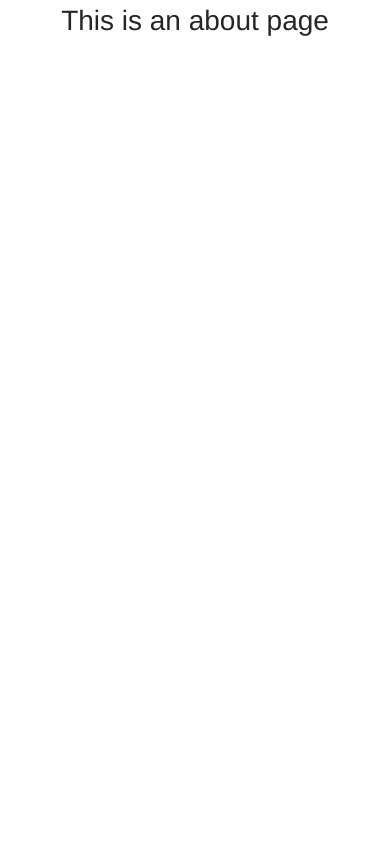
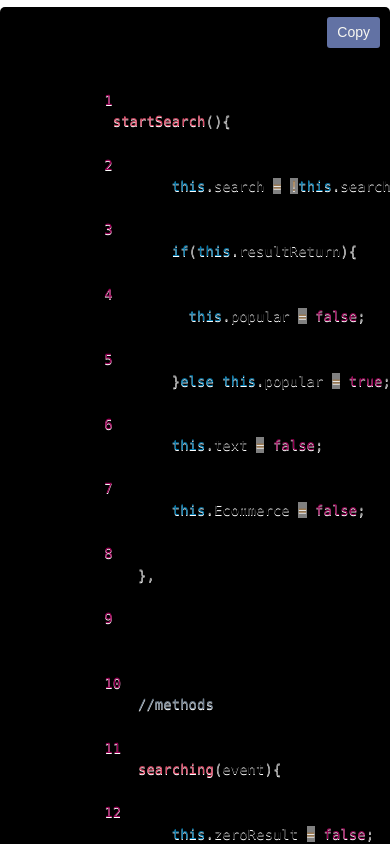
Before and after one commit to MarkYnot/profilioWeb, a Vue app in the folder client/: page /about in a window 390 px wide. Shown: the top 844 px of the page. Built offline with nearby package versions, Linux system fonts and the light colour scheme; what vue-cookies, vue-mini-player would draw is missing.

Commit message:
updated code editor

```diff
--- a/client/package.json
+++ b/client/package.json
@@ -8,17 +8,21 @@
   },
   "dependencies": {
     "@ant-design/icons-vue": "^6.1.0",
+    "@babel/parser": "^7.22.5",
     "ant-design-vue": "^1.7.8",
     "core-js": "^3.6.5",
     "element-ui": "^2.15.6",
     "face-api.js": "^0.22.2",
     "js-md5": "^0.7.3",
     "less": "^4.1.2",
+    "prettier": "^2.8.8",
+    "prismjs": "^1.29.0",
     "vue": "^2.6.11",
     "vue-clamp": "^0.4.0",
     "vue-cookies": "^1.7.4",
     "vue-lazyload": "^1.3.3",
     "vue-mini-player": "^0.2.1",
+    "vue-prism-component": "^2.0.0",
     "vue-router": "^3.2.0",
     "vue-simple-clamp": "^1.1.1",
     "vuex": "^3.4.0",
--- a/client/src/components/hearder.vue
+++ b/client/src/components/hearder.vue
@@ -152,10 +152,19 @@
       }
 }
 
+
+//for Galaxy fold
 @media screen and (max-width: 280px){
      .mobileList{
        font-size: 10px !important;
      }
+
+       .userInfoSlot{
+        grid-column: 2/5 !important;
+        margin-left: 20px;
+      }
+
+
 }
 
 .mobileList{
--- a/client/src/views/About.vue
+++ b/client/src/views/About.vue
@@ -1,5 +1,154 @@
 <template>
-  <div class="about">
-    <h1>This is an about page</h1>
+  <div class="code-container">
+    <pre class="code-editor">
+      <code id="codeBlock" class="language-javascript">
+        <span v-for="(line, index) in codeLines" :key="index" class="code-line">
+          <span class="line-number">{{ index + 1 }}</span>
+          <span v-html="highlightSyntax(line)"></span>
+        </span>
+      </code>
+    </pre>
+    <button @click="copyCode" :disabled="isCopied" class="copy-button">{{ copyButtonText }}</button>
   </div>
 </template>
+
+<script>
+import 'prismjs';
+import 'prismjs/themes/prism.css';
+import 'prismjs/components/prism-javascript';
+import 'prismjs/components/prism-markup';
+import 'prismjs/components/prism-css';
+
+export default {
+  data() {
+    return {
+      code: ` startSearch(){
+        this.search = !this.search;
+        if(this.resultReturn){
+          this.popular = false;
+        }else this.popular = true;
+        this.text = false;
+        this.Ecommerce = false;
+    },
+
+    //methods
+    searching(event){
+        this.zeroResult = false;
+
+
+        if(!event.target.value){
+          this.popular = true;
+          this.spinner = false;
+          this.resultReturn = false;
+          return
+        }
+        this.resultReturn = false;
+        this.spinner = true;
+        this.popular = false;
+
+        let reg = new RegExp(event.target.value)
+        let resultSet = []
+
+      this.projectList.forEach(item=>{
+            if(reg.test(item.name)){
+              resultSet.push(item)
+            }
+        })`,
+      codeLines: [],
+      isCopied: false,
+      copyButtonText: 'Copy',
+    };
+  },
+  created() {
+    this.codeLines = this.code.split('\n');
+    Prism.highlightAll();
+  },
+
+
+  methods: {
+    copyCode() {
+        const codeBlock = document.getElementById('codeBlock');
+        // const codeLines = Array.from(codeBlock.querySelectorAll('.code-line'));
+        const tempCodeBlock = codeBlock.cloneNode(true);
+
+        // Remove line numbers from the cloned code block
+        const lineNumbers = Array.from(tempCodeBlock.getElementsByClassName('line-number'));
+        lineNumbers.forEach(lineNumber => lineNumber.remove());
+      const codeWithoutLineNumbers = tempCodeBlock.innerText;
+      const normalizedCode = codeWithoutLineNumbers.replace(/^\s+/gm, '');
+
+
+          console.log(normalizedCode)
+
+
+        navigator.clipboard.writeText(normalizedCode)
+            .then(() => {
+              this.isCopied = true;
+              this.copyButtonText = 'Copied';
+
+              setTimeout(() => {
+                this.isCopied = false;
+                this.copyButtonText = 'Copy';
+              }, 2000);
+            })
+            .catch(error => {
+              console.error('Failed to copy the code:', error);
+            });
+    },
+
+
+    highlightSyntax(line) {
+      return Prism.highlight(line, Prism.languages.javascript, 'javascript');
+    },
+  },
+};
+</script>
+
+<style scoped>
+.code-container {
+  position: relative;
+}
+
+.code-editor {
+  position: relative;
+  background-color: black;
+  color: #212121;
+  padding: 20px;
+  border-radius: 5px;
+  font-family: 'Courier New', Courier, monospace;
+  font-size: 14px;
+  overflow-x: auto;
+  line-height: 1.4;
+}
+
+.code-line {
+  display: block;
+  position: relative;
+  height: 15px;
+  margin-top: 3px;
+}
+
+.line-number {
+  position: absolute;
+  left: -2.5em;
+  width: 2.5em;
+  text-align: right;
+  color: #757575;
+  user-select: none;
+  font-size: 14px;
+}
+
+.copy-button {
+  position: absolute;
+  top: 10px;
+  right: 10px;
+  padding: 5px 10px;
+  background-color: #6272a4;
+  color: #f8f8f2;
+  border: none;
+  border-radius: 3px;
+  cursor: pointer;
+  font-family: Arial, sans-serif;
+  font-size: 14px;
+}
+</style>
--- a/client/src/views/Book.vue
+++ b/client/src/views/Book.vue
@@ -57,8 +57,27 @@ export default {
 
   },
 
-  method(){
+  methods:{
+    test(){
+         const codeBlock = document.getElementById('codeBlock');
+        const codeLines = Array.from(codeBlock.querySelectorAll('.code-line'));
+        const codeWithoutLineNumbers = codeLines.map(line => line.innerText.replace(/^\d+\s/, '')).join('\n');
 
+        const tempTextarea = document.createElement('textarea');
+        tempTextarea.value = codeWithoutLineNumbers;
+        document.body.appendChild(tempTextarea);
+        tempTextarea.select();
+        document.execCommand('copy');
+        document.body.removeChild(tempTextarea);
+
+        this.isCopied = true;
+        this.copyButtonText = 'Copied';
+
+        setTimeout(() => {
+          this.isCopied = false;
+          this.copyButtonText = 'Copy';
+        }, 2000);
+    }
 
   }
 
--- a/client/src/views/videoCentre.vue
+++ b/client/src/views/videoCentre.vue
@@ -234,8 +234,8 @@ import videoImg6 from '../assets/fly.jpg'
     mounted(){
        window.addEventListener('resize', this.changeSize)
 
-      if(window.innerWidth > 820) this.backImg = this.videoImgList[0].icon
-      else if(window.innerWidth <= 820) this.backImg = videoImg6;
+      if(window.innerWidth > 912) this.backImg = this.videoImgList[0].icon
+      else if(window.innerWidth <= 912) this.backImg = videoImg6;
 
      let selectedMenuItem = document.getElementById(this.MenuItem);
      selectedMenuItem.style.fontWeight = "900"
@@ -249,8 +249,10 @@ import videoImg6 from '../assets/fly.jpg'
       changeSize() {
           // this.windowWidth = window.innerWidth;
           if(window.innerWidth <= 912 && this.pageNumber == 0){
+              console.log(1)
               this.backImg = videoImg6;
           }else if(window.innerWidth > 912 && this.pageNumber == 0){
+               console.log(2)
               this.backImg = this.videoImgList[0].icon
           }
       },
@@ -805,7 +807,7 @@ a{
 }
 
 // for iphone, samsung
-@media screen and (min-width: 281px)and (max-width:767px){
+@media screen and (max-width:767px){
     //5project Menus
    .MenuItem{
      font-size: 13px;
@@ -861,12 +863,13 @@ a{
 
     .resultIntro{
       width: 100%;
-      margin-top: 10px;
+      height: 16%;
+      margin-top: 1px;
     }
 
     .resultIntro img{
-      height: 70%;
-      width: 25%;
+      height: 50%;
+      width: 15%;
     }
 
     .itemText{
@@ -876,7 +879,7 @@ a{
     }
 
     .itemText p{
-      font-size: 15px;
+      font-size: 11px;
     }
 
     .itemText span{
@@ -907,6 +910,58 @@ a{
       margin-left: 25px;
       width:85%;
     }
+
+    .resultArea{
+      grid-column: 1/4;
+    }
+
+    .returnedResult{
+      margin-left: 25px;
+      height: 16%;
+      width: 85%;
+      margin-top: 10px;
+    }
+
+    .returnedResult a{
+      color: black !important;
+    }
+
+    .returnedResult img{
+     height: 50%;
+     width: 15%;
+    }
+
+
+    .resultText p{
+      font-size: 13px !important;
+    }
+
+    .resultText span{
+      font-size: 11px;
+    }
+
+    .resultText{
+      line-height: 10px;
+    }
+
+    .resultType{
+      font-size: 10px;
+    }
+
+
+}
+
+//For Surface Duo
+@media screen and (min-width: 540px) and (max-width: 767px){
+   .videoContent span{
+      // font-size: 20px;
+      margin-top: 55% !important;
+  }
+
+   .MenuItem{
+       margin-left: 27px;
+       font-size: 16px;
+   }
 }
 
 //For ipad and surface pro 7
@@ -918,16 +973,16 @@ a{
         width: 75%;
    }
 
-     .searchBar span{
+   .searchBar span{
       font-size: 38px;
    }
 
-      .w{
+   .w{
        font-size: 38px !important;
    }
 
-     .sideBarIcon{
-      font-size: 30px ;
+    .sideBarIcon{
+      font-size: 30px;
       margin-top: 8px;
     }
 
@@ -941,7 +996,7 @@ a{
     font-size: 35px;
    }
 
-    .MenuItem{
+   .MenuItem{
      font-size: 25px;
      margin-left: 5.5vw;
    }
@@ -949,6 +1004,53 @@ a{
     .bottomMenu{
      margin-left: 8px;
    }
+}
+
+// For galaxy fold
+@media screen and (max-width:280px){
+    .name{
+      font-size: 16px !important;
+    }
+
+    .sideBarIcon{
+      font-size: 14px !important;
+    }
+
+    .searchBar{
+      grid-column: 1/3;
+      margin-left: 40px;
+    }
+
+       .searchBar span{
+      font-size: 12px;
+   }
+
+   .w{
+      font-size: 15px !important;
+   }
+
+   .videoContent span{
+      font-size: 20px;
+      margin-top: 90% !important;
+   }
+
+   .bottomMenu{
+    grid-column: 1/4;
+
+   }
+
+   .MenuItem{
+       margin-left: 10px;
+       font-size: 11.5px;
+   }
+
+   .resultText{
+     line-height: 7px;
+   }
+
+   .returnedResult{
+    width: 90%;
+   }
 
 
 }
```
Also changed, not shown: 1 other file (tests, documents, lock files or other folders).
